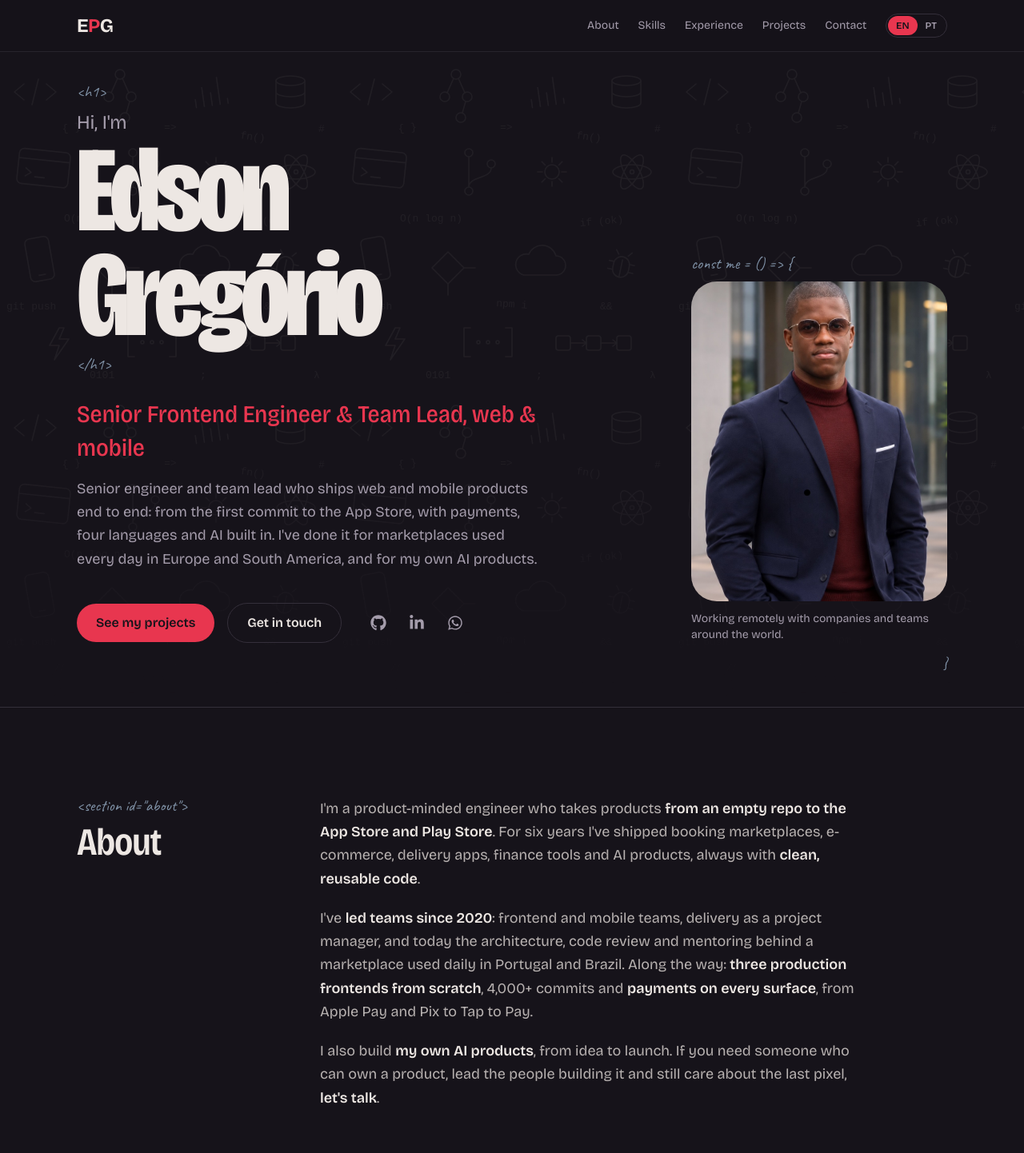
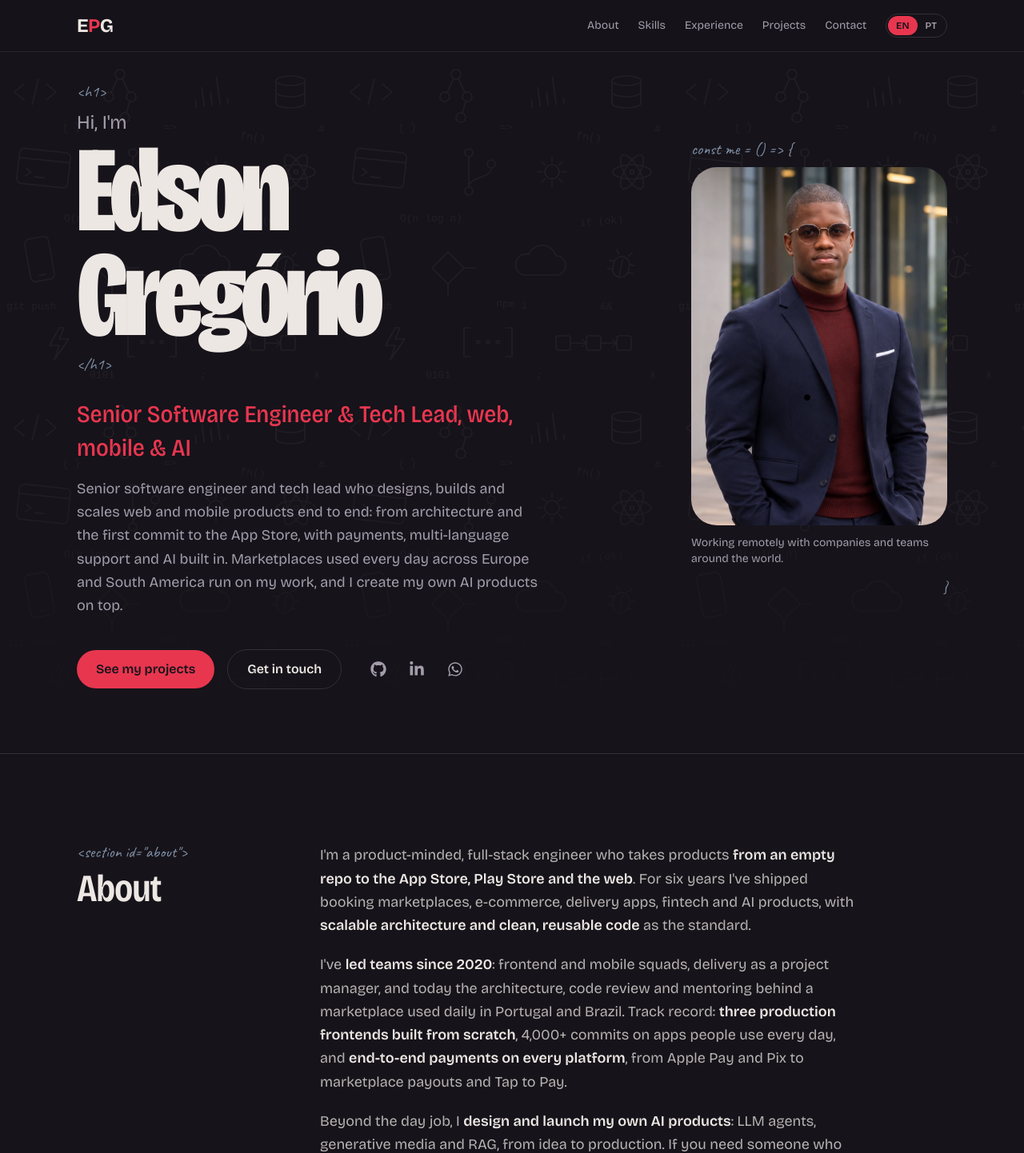
Before and after one commit to EdsonPaulo/edsonpaulo.github.io, a Next.js app: page /en in a window 1280 px wide. Shown: the top 1442 px of the page at 80% size. Built offline with nearby package versions, Linux system fonts and the light colour scheme.

Commit message:
chore: update portfolio profile, job title and content details

```diff
--- a/app/(site)/[locale]/layout.tsx
+++ b/app/(site)/[locale]/layout.tsx
@@ -30,7 +30,7 @@ export async function generateMetadata({ params }: { params: Promise<{ locale: s
       description: t.meta.description,
       url: `/${locale}/`,
       locale: locale === "pt" ? "pt_PT" : "en_US",
-      images: [{ url: "/img/edson.jpg", width: 800, height: 1000, alt: profile.name }],
+      images: [{ url: "/img/edson.jpg", width: 816, height: 1142, alt: profile.name }],
     },
     twitter: { card: "summary", title: t.meta.title, description: t.meta.description, images: ["/img/edson.jpg"] },
     icons: { icon: "/favicon.ico" },
@@ -41,7 +41,7 @@ const personJsonLd = {
   "@context": "https://schema.org",
   "@type": "Person",
   name: profile.name,
-  jobTitle: "Senior Frontend Engineer & Team Lead",
+  jobTitle: "Senior Software Engineer & Tech Lead",
   worksFor: { "@type": "Organization", name: "sheerME" },
   address: { "@type": "PostalAddress", addressLocality: "Luanda", addressCountry: "AO" },
   alumniOf: "Universidade Católica de Angola",
--- a/components/Hero.tsx
+++ b/components/Hero.tsx
@@ -44,17 +44,18 @@ export function Hero({ t, locale }: { t: Dict; locale: Locale }) {
           </div>
         </div>
 
-        <figure className="relative mx-auto w-64 lg:mx-0 lg:w-full">
+        {/* On desktop the photo sits at the top and is sized by viewport height, so photo and caption fit in the first screen. */}
+        <figure className="relative mx-auto w-64 lg:mx-0 lg:mt-26 lg:w-auto lg:self-start lg:justify-self-end">
           <Annot className="absolute -top-8 left-0">{"const me = () => {"}</Annot>
           <Image
             src="/img/edson.jpg"
             alt={profile.name}
-            width={800}
-            height={1000}
+            width={816}
+            height={1142}
             priority
-            className="aspect-[4/5] w-full rounded-[2rem] object-cover"
+            className="h-auto w-full rounded-[2rem] lg:h-[min(28rem,calc(100svh-13rem))] lg:w-auto"
           />
-          <figcaption className="mt-3 text-sm text-muted">{t.hero.available}</figcaption>
+          <figcaption className="mt-3 text-sm text-muted lg:w-0 lg:min-w-full">{t.hero.available}</figcaption>
           <Annot className="absolute -bottom-9 right-0">{"}"}</Annot>
         </figure>
       </div>
--- a/content/experience.ts
+++ b/content/experience.ts
@@ -16,8 +16,8 @@ export const experience: Role[] = [
     title: { en: "Frontend Team Lead & Senior Developer", pt: "Frontend Team Lead & Developer Sénior" },
     period: { en: "Dec 2021 – now", pt: "Dez 2021 – hoje" },
     summary: {
-      en: "I **lead the frontend** of a beauty and wellness marketplace used every day in Portugal and Brazil, and own its customer and business apps on iOS, Android and the web, from architecture to store release.",
-      pt: "**Lidero o frontend** de um marketplace de beleza e bem-estar usado todos os dias em Portugal e no Brasil, e sou responsável pelas apps de clientes e de negócios em iOS, Android e web, da arquitetura à publicação nas lojas.",
+      en: "I **lead frontend engineering** for a beauty and wellness marketplace used every day across Portugal and Brazil, owning the customer and business apps on iOS, Android and web end to end, from architecture to store release.",
+      pt: "**Lidero a engenharia frontend** de um marketplace de beleza e bem-estar usado todos os dias em Portugal e no Brasil, com responsabilidade total pelas apps de clientes e de negócios em iOS, Android e web, da arquitetura à publicação nas lojas.",
     },
     stack: "React Native, Expo, React, Next.js, TypeScript, Node.js, Stripe",
     points: [
@@ -34,12 +34,12 @@ export const experience: Role[] = [
         pt: "**Pagamentos em todo o lado**: cartões, Apple Pay, Google Pay, Pix, Stripe Connect e Tap to Pay.",
       },
       {
-        en: "**4 languages and 2 white-label brands** from one codebase.",
-        pt: "**4 idiomas e 2 marcas white-label** a partir do mesmo código.",
+        en: "**Multi-language, multi-brand platform**: every app ships in several languages and as white-label brands from a single codebase.",
+        pt: "**Plataforma multi-idioma e multi-marca**: todas as apps saem em vários idiomas e como marcas white-label a partir do mesmo código.",
       },
       {
-        en: "**Set the architecture** the team builds on; code review, mentoring and pairing.",
-        pt: "**Defino a arquitetura** em que a equipa trabalha; revisão de código, mentoria e pair programming.",
+        en: "**Own the frontend architecture and engineering standards**; code review, mentoring and pairing that level up the whole team.",
+        pt: "**Responsável pela arquitetura frontend e pelos padrões de engenharia**; revisão de código, mentoria e pair programming que fazem a equipa toda evoluir.",
       },
     ],
     products: [
--- a/content/i18n.ts
+++ b/content/i18n.ts
@@ -2,9 +2,9 @@ import type { Locale } from "./types";
 
 const en = {
   meta: {
-    title: "Edson Gregório — Senior Frontend Engineer & Team Lead",
+    title: "Edson Gregório — Senior Software Engineer & Tech Lead",
     description:
-      "Edson Paulo Gregório is a senior frontend engineer and team lead. 6+ years shipping React, React Native and Next.js products, payments and AI, for teams around the world.",
+      "Edson Paulo Gregório is a senior software engineer and tech lead. 6+ years designing, building and scaling web and mobile products with React, React Native, Next.js, payments and AI, for teams around the world.",
   },
   nav: { about: "About", work: "Experience", projects: "Projects", skills: "Skills", contact: "Contact", switchTo: "Ver em português", menu: "Open menu", close: "Close menu" },
   hero: {
@@ -45,9 +45,9 @@ export type Dict = typeof en;
 
 const pt: Dict = {
   meta: {
-    title: "Edson Gregório — Senior Frontend Engineer & Team Lead",
+    title: "Edson Gregório — Senior Software Engineer & Tech Lead",
     description:
-      "Edson Paulo Gregório é engenheiro frontend sénior e team lead. Mais de 6 anos a lançar produtos React, React Native e Next.js, pagamentos e IA, para equipas de todo o mundo.",
+      "Edson Paulo Gregório é engenheiro de software sénior e tech lead. Mais de 6 anos a desenhar, construir e escalar produtos web e mobile com React, React Native, Next.js, pagamentos e IA, para equipas de todo o mundo.",
   },
   nav: { about: "Sobre", work: "Experiência", projects: "Projetos", skills: "Competências", contact: "Contacto", switchTo: "View in English", menu: "Abrir menu", close: "Fechar menu" },
   hero: {
--- a/content/profile.ts
+++ b/content/profile.ts
@@ -3,7 +3,7 @@ import type { L } from "./types";
 export const profile = {
   name: "Edson Paulo Gregório",
   shortName: "Edson Gregório",
-  role: { en: "Senior Frontend Engineer & Team Lead, web & mobile", pt: "Engenheiro Frontend Sénior & Team Lead, web & mobile" } as L,
+  role: { en: "Senior Software Engineer & Tech Lead, web, mobile & AI", pt: "Engenheiro de Software Sénior & Tech Lead, web, mobile & IA" } as L,
   location: { en: "Luanda, Angola", pt: "Luanda, Angola" } as L,
   email: "edsonpaulo24@gmail.com",
   phone: "+244 942 682 194",
@@ -14,22 +14,22 @@ export const profile = {
     linkedin: "https://www.linkedin.com/in/edsonpaulo1",
   },
   intro: {
-    en: "Senior engineer and team lead who ships web and mobile products end to end: from the first commit to the App Store, with payments, four languages and AI built in. I've done it for marketplaces used every day in Europe and South America, and for my own AI products.",
-    pt: "Engenheiro sénior e team lead que lança produtos web e mobile de ponta a ponta: do primeiro commit à App Store, com pagamentos, quatro idiomas e IA de raiz. Já o fiz em marketplaces usados todos os dias na Europa e na América do Sul, e nos meus próprios produtos com IA.",
+    en: "Senior software engineer and tech lead who designs, builds and scales web and mobile products end to end: from architecture and the first commit to the App Store, with payments, multi-language support and AI built in. Marketplaces used every day across Europe and South America run on my work, and I create my own AI products on top.",
+    pt: "Engenheiro de software sénior e tech lead que desenha, constrói e escala produtos web e mobile de ponta a ponta: da arquitetura e do primeiro commit à App Store, com pagamentos, suporte multi-idioma e IA de raiz. Marketplaces usados todos os dias na Europa e na América do Sul correm sobre o meu trabalho, e ainda crio os meus próprios produtos com IA.",
   } as L,
   /** **phrase** marks what a skimming recruiter should catch; keep it to one or two per paragraph. */
   about: [
     {
-      en: "I'm a product-minded engineer who takes products **from an empty repo to the App Store and Play Store**. For six years I've shipped booking marketplaces, e-commerce, delivery apps, finance tools and AI products, always with **clean, reusable code**.",
-      pt: "Sou um engenheiro com mentalidade de produto que leva produtos **de um repositório vazio até à App Store e à Play Store**. Há seis anos que lanço marketplaces de marcações, e-commerce, apps de entregas, ferramentas financeiras e produtos com IA, sempre com **código limpo e reutilizável**.",
+      en: "I'm a product-minded, full-stack engineer who takes products **from an empty repo to the App Store, Play Store and the web**. For six years I've shipped booking marketplaces, e-commerce, delivery apps, fintech and AI products, with **scalable architecture and clean, reusable code** as the standard.",
+      pt: "Sou um engenheiro full-stack com mentalidade de produto que leva produtos **de um repositório vazio até à App Store, à Play Store e à web**. Há seis anos que lanço marketplaces de marcações, e-commerce, apps de entregas, fintech e produtos com IA, com **arquitetura escalável e código limpo e reutilizável** como padrão.",
     },
     {
-      en: "I've **led teams since 2020**: frontend and mobile teams, delivery as a project manager, and today the architecture, code review and mentoring behind a marketplace used daily in Portugal and Brazil. Along the way: **three production frontends from scratch**, 4,000+ commits and **payments on every surface**, from Apple Pay and Pix to Tap to Pay.",
-      pt: "**Lidero equipas desde 2020**: frontend e mobile, entregas como gestor de projeto e, hoje, a arquitetura, a revisão de código e a mentoria por trás de um marketplace usado diariamente em Portugal e no Brasil. Pelo caminho: **três frontends de produção criados do zero**, 4.000+ commits e **pagamentos em todas as plataformas**, de Apple Pay e Pix a Tap to Pay.",
+      en: "I've **led teams since 2020**: frontend and mobile squads, delivery as a project manager, and today the architecture, code review and mentoring behind a marketplace used daily in Portugal and Brazil. Track record: **three production frontends built from scratch**, 4,000+ commits on apps people use every day, and **end-to-end payments on every platform**, from Apple Pay and Pix to marketplace payouts and Tap to Pay.",
+      pt: "**Lidero equipas desde 2020**: squads de frontend e mobile, entregas como gestor de projeto e, hoje, a arquitetura, a revisão de código e a mentoria por trás de um marketplace usado diariamente em Portugal e no Brasil. Resultados: **três frontends de produção criados do zero**, 4.000+ commits em apps que as pessoas usam todos os dias e **pagamentos de ponta a ponta em todas as plataformas**, de Apple Pay e Pix a pagamentos a parceiros e Tap to Pay.",
     },
     {
-      en: "I also build **my own AI products**, from idea to launch. If you need someone who can own a product, lead the people building it and still care about the last pixel, **let's talk**.",
-      pt: "Também crio **os meus próprios produtos com IA**, da ideia ao lançamento. Se precisas de alguém capaz de assumir um produto, liderar quem o constrói e ainda cuidar do último pixel, **vamos falar**.",
+      en: "Beyond the day job, I **design and launch my own AI products**: LLM agents, generative media and RAG, from idea to production. If you need someone who can own a product end to end, lead the people building it and still care about the last pixel, **let's talk**.",
+      pt: "Para além do dia a dia, **desenho e lanço os meus próprios produtos com IA**: agentes LLM, media generativa e RAG, da ideia à produção. Se precisas de alguém capaz de assumir um produto de ponta a ponta, liderar quem o constrói e ainda cuidar do último pixel, **vamos falar**.",
     },
   ] as L[],
   stats: [
@@ -37,7 +37,7 @@ export const profile = {
     { value: "5+", label: { en: "years leading frontend and mobile teams", pt: "anos a liderar equipas de frontend e mobile" } },
     { value: "9k+", label: { en: "contributions on GitHub", pt: "contribuições no GitHub" } },
     { value: "10+", label: { en: "products launched, from idea to release", pt: "produtos lançados, da ideia ao release" } },
-    { value: "4", label: { en: "languages in every product: pt-PT, pt-BR, en, es", pt: "idiomas em cada produto: pt-PT, pt-BR, en, es" } },
+    { value: "3", label: { en: "platforms in production: iOS, Android and web", pt: "plataformas em produção: iOS, Android e web" } },
   ] as { value: string; label: L }[],
   education: {
     school: { en: "Catholic University of Angola", pt: "Universidade Católica de Angola" } as L,
```
Also changed, not shown: 2 other files (tests, documents, lock files or other folders).
